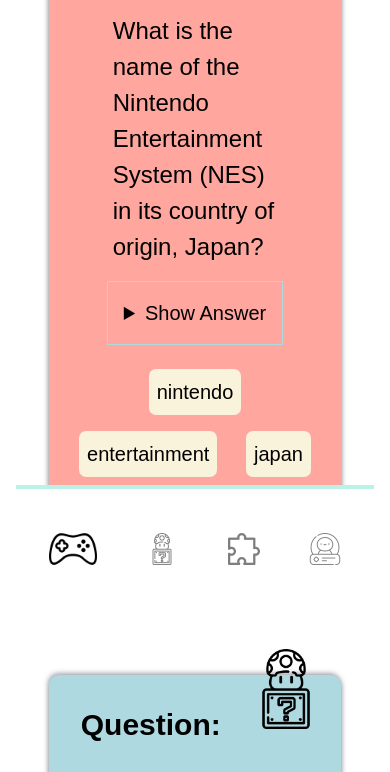
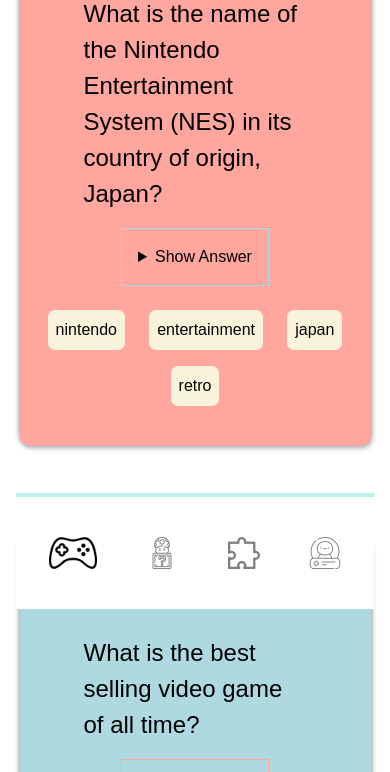
Before and after one commit to sacidcelik/quiz-app, a website built with Vite: page index.html in a window 390 px wide. Shown: the part 235-1007 px from the top of the page. Built offline with nearby package versions, Linux system fonts and the light colour scheme.

Commit message:
reduced body font size to default, increased mobile quiz box vw

```diff
--- a/css/base.css
+++ b/css/base.css
@@ -42,7 +42,7 @@
 }
 
 body {
-  font-size: var(--fs-400);
+  /* font-size: var(--fs-400); */
   line-height: 1.5;
 }
 
--- a/css/components/quiz-box.css
+++ b/css/components/quiz-box.css
@@ -6,7 +6,7 @@
   margin: 3rem auto;
   padding: 1rem;
   position: relative;
-  width: 75vw;
+  width: 90vw;
 }
 
 .quiz-box:nth-child(odd) {
```
